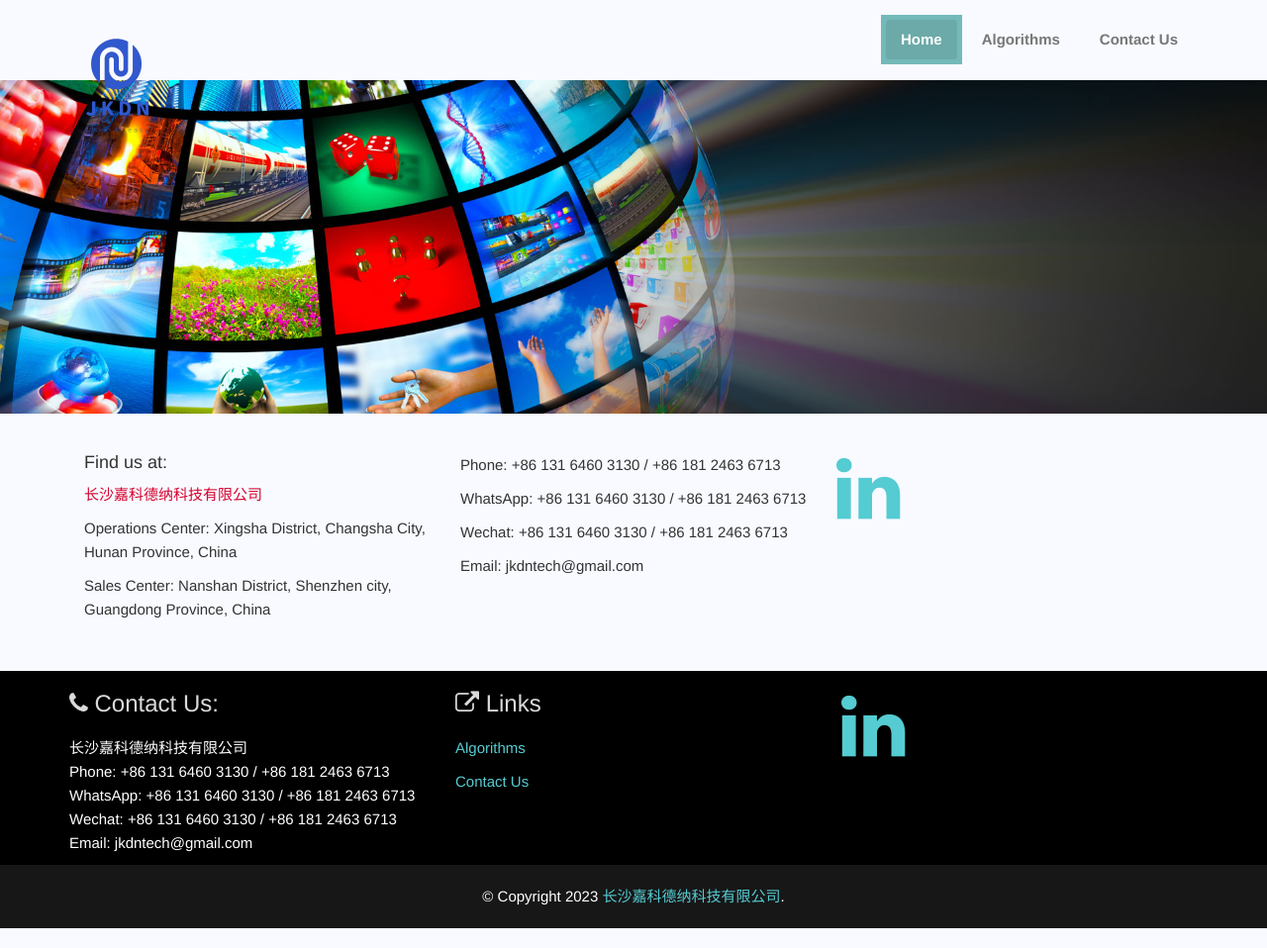
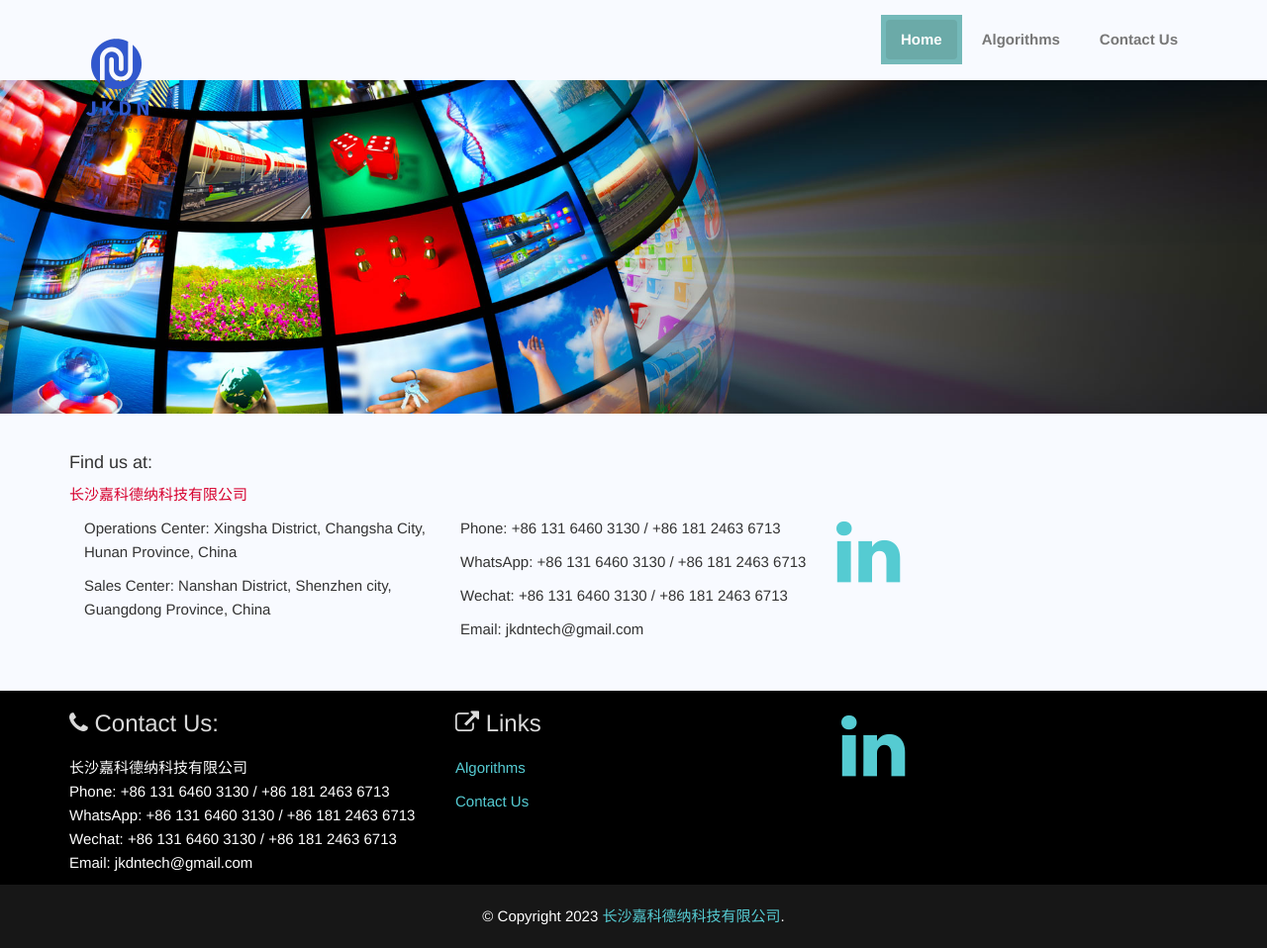
Before and after one commit to JKDN-Tech/JKDN-Tech.github.io, a Jekyll site: the page built from contact.html, in a window 1280 px wide. Shown: the whole page at 99% size. Built offline with Jekyll 4.4.1, drawn with Linux system fonts in a browser that asks for light colours.

Commit message:
auto update

```diff
--- a/contact.html
+++ b/contact.html
@@ -10,10 +10,15 @@ published: true
     <div class="row container-kamn">
       <img src="assets/img/slider/slide1.jpg" class="blog-post" alt="Feature-img" align="center" width="100%">
     </div>
+
+    <div class="container">
+      <h4>Find us at:</h4>
+      <p class="block-author">{{ site.company_name }}</p>
+    </div>
+
     <div class="container">
       <div class="col-lg-4">
-        <h4>Find us at:</h4>
-        <p class="block-author">{{ site.company_name }}</p>
+
         <p>Operations Center: Xingsha District, Changsha City, Hunan Province, China</p>
         <p>Sales Center: Nanshan District, Shenzhen city, Guangdong Province, China</p>
         <!-- <em class="block-author">Email: {{ site.company_email }}</em> -->
@@ -29,16 +34,12 @@ published: true
         <br !-->
       </div>
       <div class="col-lg-4">
-        <h4></h4>
-        <p></p>
         <p>Phone: {{ site.telephone_number }}</p>
         <p>WhatsApp: {{ site.telephone_number }}</p>
         <p>Wechat: {{ site.telephone_number }}</p>
         <p>Email: {{ site.company_email }}</p>
       </div>
       <div class="col-lg-3 col-md-3 col-sm-3 col-xs-12">
-        <h4></h4>
-        <p></p>
         <a class="services-icon" href="{{ site.linkedin_link }}"><i class="fa fa-linkedin fa-5x"></i></a>
       </div>
     </div>
```
